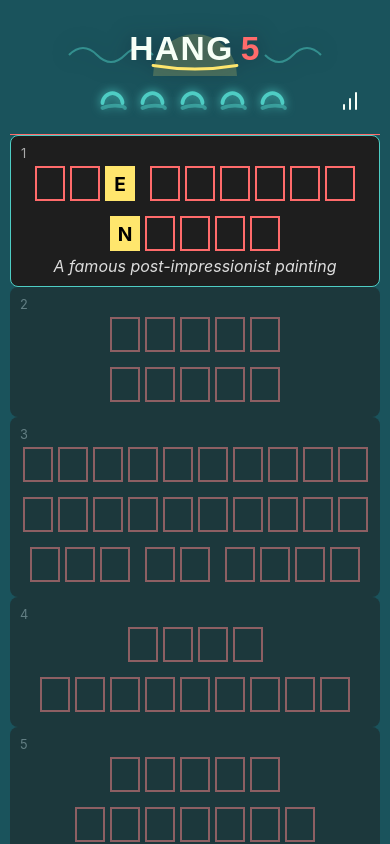
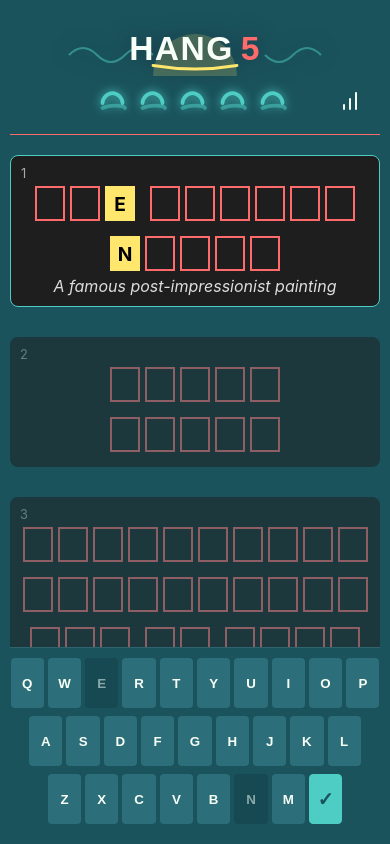
Before and after one commit to wtlebo/thirddegree, a React (Vite) app: page / in a window 390 px wide. Shown: the top 844 px of the page. Built offline with nearby package versions, Linux system fonts and the light colour scheme.

Commit message:
Fix: Mobile layout, keyboard positioning, and spacing

```diff
--- a/src/index.css
+++ b/src/index.css
@@ -68,6 +68,8 @@ header {
   text-align: center;
   padding: 10px 0;
   border-bottom: 1px solid var(--color-error);
+  flex-shrink: 0;
+  /* Prevent header from shrinking */
 }
 
 header h1 {
@@ -161,11 +163,33 @@ header h1 {
 }
 
 .life-icon.lost {
+  color: var(--color-error);
+  /* Greyed out */
+  opacity: 0.3;
+  transform: scale(0.8);
+}
+
+main {
+  flex: 1;
+  display: flex;
   flex-direction: column;
-  gap: 15px;
+  justify-content: flex-start;
   align-items: center;
-  /* Keep puzzle rows centered */
+  gap: 20px;
+  overflow-y: auto;
+  min-height: 0;
+  padding: 20px 0;
   width: 100%;
+}
+
+/* Puzzle Board */
+.puzzle-board {
+  display: flex;
+  flex-direction: column;
+  gap: 30px;
+  align-items: center;
+  width: 100%;
+  padding-bottom: 20px;
 }
 
 .puzzle-row {
@@ -195,7 +219,6 @@ header h1 {
   display: flex;
   flex-wrap: wrap;
   gap: 15px;
-  /* Space between words */
   justify-content: center;
   margin-bottom: 5px;
 }
@@ -203,7 +226,6 @@ header h1 {
 .word-wrapper {
   display: flex;
   gap: 5px;
-  /* Space between letters */
 }
 
 .letter-box {
@@ -220,8 +242,6 @@ header h1 {
 
 .letter-box.guessed {
   background-color: var(--color-primary);
-  /* Or neutral if we don't know correctness? Wait, hangman usually shows correct letters in place. */
-  /* Actually, in hangman, if it's in the word, it's shown. */
   border-color: var(--color-primary);
 }
 
@@ -232,11 +252,8 @@ header h1 {
 }
 
 .letter-box.revealed {
-  /* For game over reveal */
   color: #aaa;
 }
-
-
 
 .puzzle-clue {
   text-align: center;
@@ -247,10 +264,13 @@ header h1 {
 
 /* Keyboard */
 .keyboard-container {
-  padding-bottom: 10px;
+  padding-bottom: max(10px, env(safe-area-inset-bottom));
   flex-shrink: 0;
-  /* Prevent keyboard from being squashed */
   width: 100%;
+  background-color: var(--color-bg);
+  z-index: 10;
+  border-top: 1px solid rgba(255, 255, 255, 0.1);
+  padding-top: 10px;
 }
 
 .keyboard {
@@ -264,7 +284,6 @@ header h1 {
   display: flex;
   justify-content: center;
   gap: 4px;
-  /* Reduced gap for mobile */
 }
 
 .key {
@@ -284,8 +303,6 @@ header h1 {
   align-items: center;
   text-transform: uppercase;
   max-width: 9%;
-  /* Force keys to be roughly 1/10th of width */
-  /* Allow keys to fill width */
 }
 
 .key.used {
```
